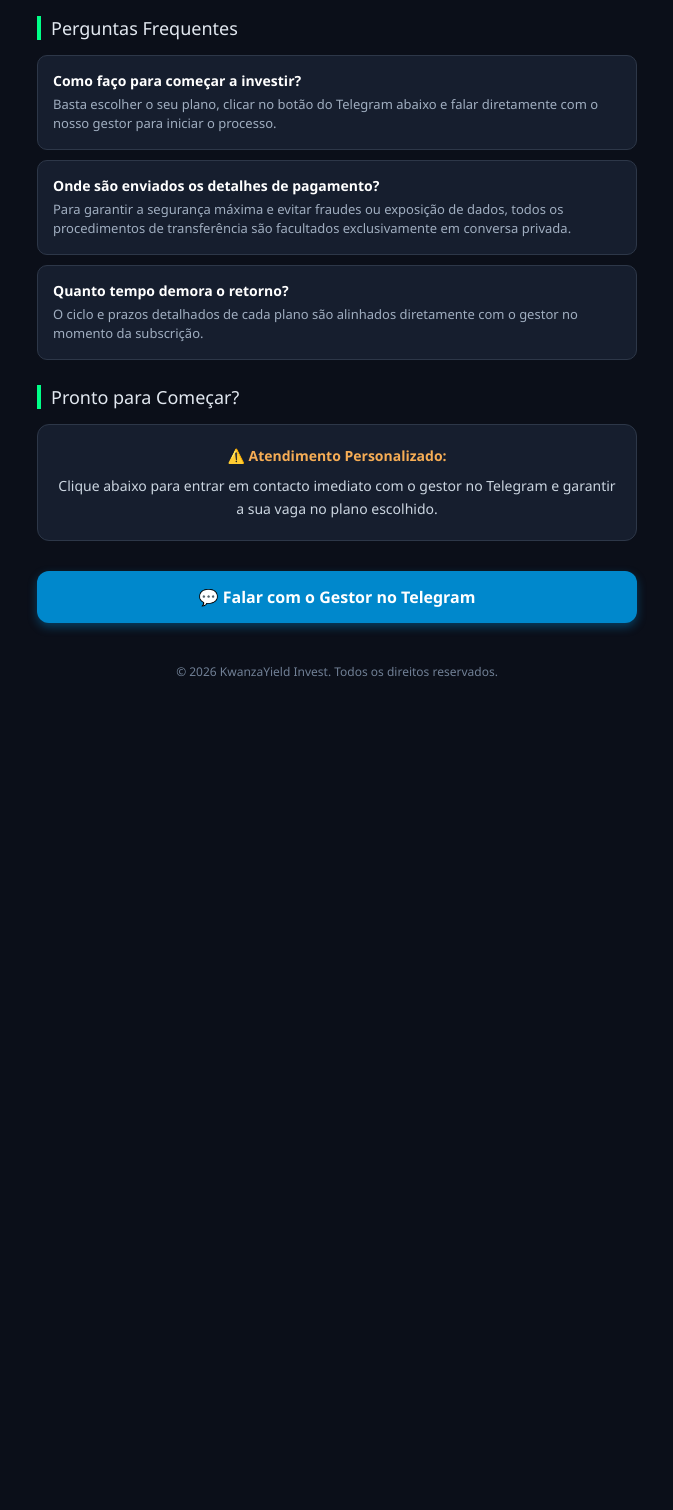
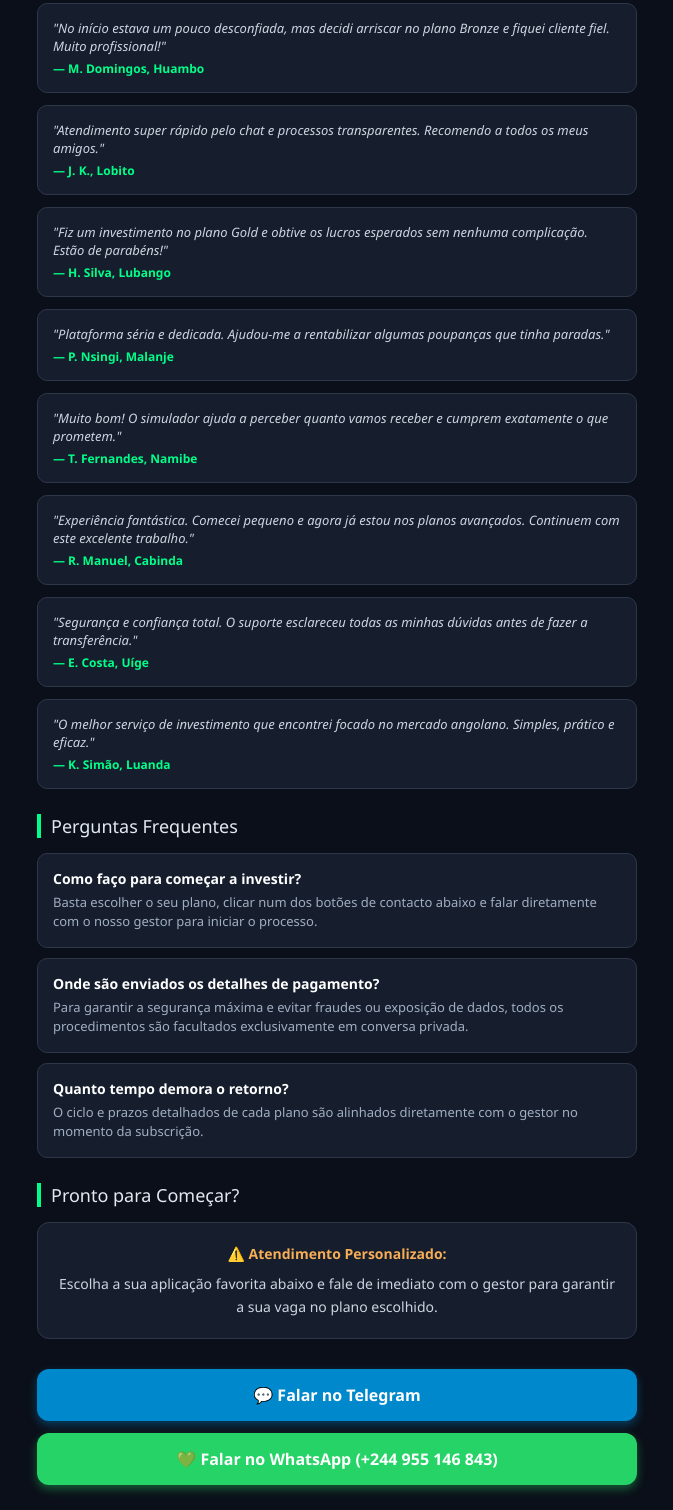
Before and after one commit to KwanzaYieldOfficial/apexzar, a plain HTML site: page index.html in a window 1280 px wide. Shown: the part 1990-3500 px from the top of the page, without its empty margins (303-976 px from the left). Before the commit the page ends 2690 px from the top, so only its background shows below. Drawn offline with Linux system fonts and the light colour scheme.

Commit message:
Update index.html

```diff
--- a/index.html
+++ b/index.html
@@ -66,7 +66,7 @@
             border-left: 4px solid #00ff88;
             padding-left: 10px;
         }
-        /* Estilos do Simulador Interativo */
+        /* Simulador */
         .simulator-box {
             background: #161e2e;
             border: 1px solid #00ff88;
@@ -161,7 +161,7 @@
             margin-top: 5px;
             font-size: 12px;
         }
-        /* FAQ / Perguntas Frequentes */
+        /* FAQ */
         .faq-item {
             background: #161e2e;
             border: 1px solid #2d3748;
@@ -189,6 +189,13 @@
             color: #cbd5e0;
             text-align: center;
         }
+        /* Botões de Contacto */
+        .contact-btns {
+            display: flex;
+            flex-direction: column;
+            gap: 12px;
+            margin-top: 30px;
+        }
         .telegram-btn {
             display: block;
             width: 100%;
@@ -200,8 +207,20 @@
             text-decoration: none;
             font-size: 16px;
             font-weight: bold;
-            margin-top: 30px;
             box-shadow: 0 4px 10px rgba(0, 136, 204, 0.4);
+        }
+        .whatsapp-btn {
+            display: block;
+            width: 100%;
+            background-color: #25d366;
+            color: white;
+            text-align: center;
+            padding: 15px;
+            border-radius: 12px;
+            text-decoration: none;
+            font-size: 16px;
+            font-weight: bold;
+            box-shadow: 0 4px 10px rgba(37, 211, 102, 0.4);
         }
         footer {
             text-align: center;
@@ -288,17 +307,57 @@
             <div class="plan-return">Retorno de +50%</div>
         </div>
 
-        <!-- Prova Social / Testemunhos -->
+        <!-- 10 Testemunhos de Investidores -->
         <div class="section-title">O que dizem os nossos investidores</div>
 
         <div class="testimonial-card">
-            "Comecei com o plano de 15.000 Kz para testar e fiquei surpreendido com a rapidez e seriedade do atendimento. Recomendo totalmente!"
+            "Comecei com o plano de 7.000 Kz para testar e correu tudo perfeitamente. O retorno caiu certinho. Recomendo!"
             <strong>— A. M., Luanda</strong>
         </div>
 
         <div class="testimonial-card">
-            "Excelente plataforma. O gestor explicou todo o processo pelo Telegram com muita clareza. Já fiz o upgrade para o plano Silver."
+            "Excelente plataforma. O gestor explicou todo o processo com muita clareza. Já fiz o upgrade para o plano Silver."
             <strong>— C. S., Benguela</strong>
+        </div>
+
+        <div class="testimonial-card">
+            "No início estava um pouco desconfiada, mas decidi arriscar no plano Bronze e fiquei cliente fiel. Muito profissional!"
+            <strong>— M. Domingos, Huambo</strong>
+        </div>
+
+        <div class="testimonial-card">
+            "Atendimento super rápido pelo chat e processos transparentes. Recomendo a todos os meus amigos."
+            <strong>— J. K., Lobito</strong>
+        </div>
+
+        <div class="testimonial-card">
+            "Fiz um investimento no plano Gold e obtive os lucros esperados sem nenhuma complicação. Estão de parabéns!"
+            <strong>— H. Silva, Lubango</strong>
+        </div>
+
+        <div class="testimonial-card">
+            "Plataforma séria e dedicada. Ajudou-me a rentabilizar algumas poupanças que tinha paradas."
+            <strong>— P. Nsingi, Malanje</strong>
+        </div>
+
+        <div class="testimonial-card">
+            "Muito bom! O simulador ajuda a perceber quanto vamos receber e cumprem exatamente o que prometem."
+            <strong>— T. Fernandes, Namibe</strong>
+        </div>
+
+        <div class="testimonial-card">
+            "Experiência fantástica. Comecei pequeno e agora já estou nos planos avançados. Continuem com este excelente trabalho."
+            <strong>— R. Manuel, Cabinda</strong>
+        </div>
+
+        <div class="testimonial-card">
+            "Segurança e confiança total. O suporte esclareceu todas as minhas dúvidas antes de fazer a transferência."
+            <strong>— E. Costa, Uíge</strong>
+        </div>
+
+        <div class="testimonial-card">
+            "O melhor serviço de investimento que encontrei focado no mercado angolano. Simples, prático e eficaz."
+            <strong>— K. Simão, Luanda</strong>
         </div>
 
         <!-- Perguntas Frequentes (FAQ) -->
@@ -306,12 +365,12 @@
 
         <div class="faq-item">
             <h4>Como faço para começar a investir?</h4>
-            <p>Basta escolher o seu plano, clicar no botão do Telegram abaixo e falar diretamente com o nosso gestor para iniciar o processo.</p>
+            <p>Basta escolher o seu plano, clicar num dos botões de contacto abaixo e falar diretamente com o nosso gestor para iniciar o processo.</p>
         </div>
 
         <div class="faq-item">
             <h4>Onde são enviados os detalhes de pagamento?</h4>
-            <p>Para garantir a segurança máxima e evitar fraudes ou exposição de dados, todos os procedimentos de transferência são facultados exclusivamente em conversa privada.</p>
+            <p>Para garantir a segurança máxima e evitar fraudes ou exposição de dados, todos os procedimentos são facultados exclusivamente em conversa privada.</p>
         </div>
 
         <div class="faq-item">
@@ -322,17 +381,21 @@
         <div class="section-title">Pronto para Começar?</div>
         <div class="info-box">
             <p style="color: #f6ad55; font-size: 14px; margin-bottom: 8px;">⚠️ <strong>Atendimento Personalizado:</strong></p>
-            <p>Clique abaixo para entrar em contacto imediato com o gestor no Telegram e garantir a sua vaga no plano escolhido.</p>
+            <p>Escolha a sua aplicação favorita abaixo e fale de imediato com o gestor para garantir a sua vaga no plano escolhido.</p>
         </div>
 
-        <a href="https://t.me/Uchiha12355" class="telegram-btn" target="_blank">💬 Falar com o Gestor no Telegram</a>
+        <!-- Botões de Contacto (Telegram + WhatsApp com o número configurado) -->
+        <div class="contact-btns">
+            <a href="https://t.me/Uchiha12355" class="telegram-btn" target="_blank">💬 Falar no Telegram</a>
+            <a href="https://wa.me/244955146843" class="whatsapp-btn" target="_blank">💚 Falar no WhatsApp (+244 955 146 843)</a>
+        </div>
 
         <footer>
             &copy; 2026 KwanzaYield Invest. Todos os direitos reservados.
         </footer>
     </div>
 
-    <!-- Script JavaScript para o Simulador funcionar em tempo real -->
+    <!-- Script JavaScript para o Simulador -->
     <script>
         function calcularLucro() {
             const select = document.getElementById('planSelect');
@@ -344,7 +407,6 @@
 
             document.getElementById('resultadoSimulacao').innerText = total.toLocaleString('pt-PT') + ' Kz';
         }
-        // Executa uma vez ao carregar
         calcularLucro();
     </script>
 
```
